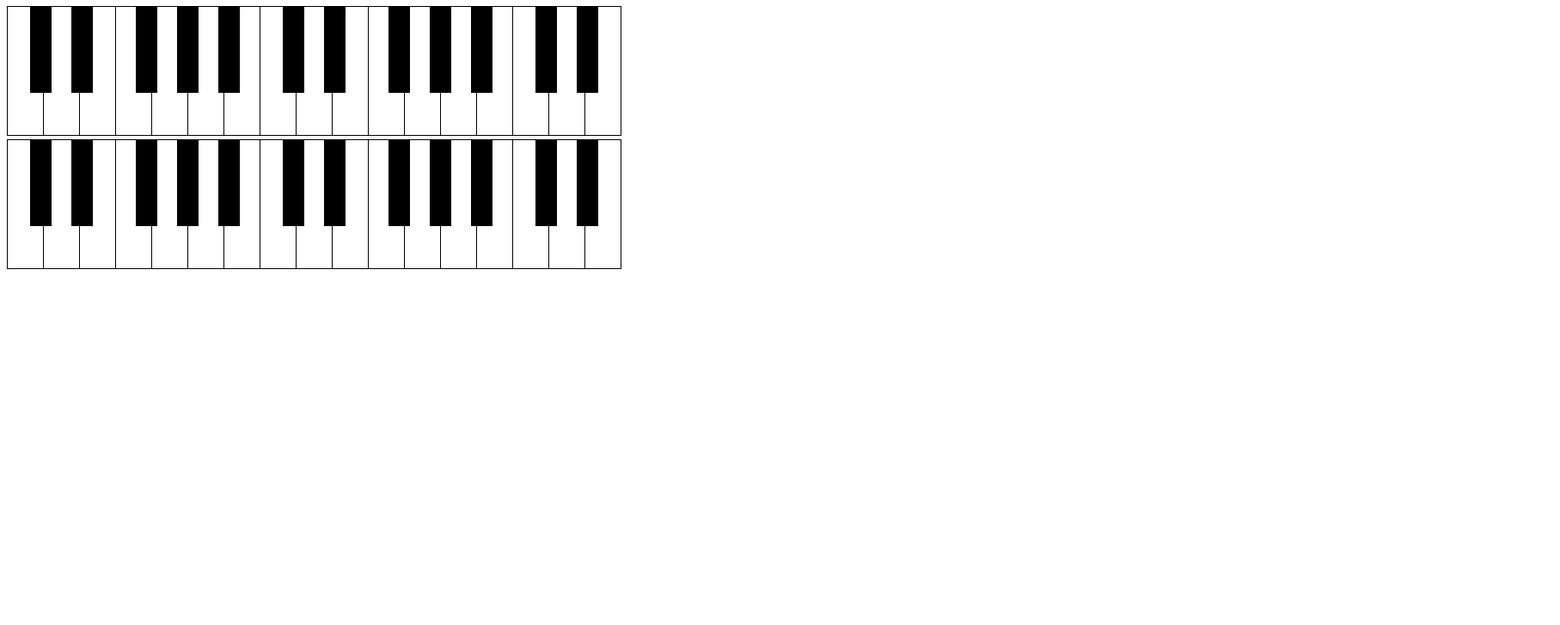
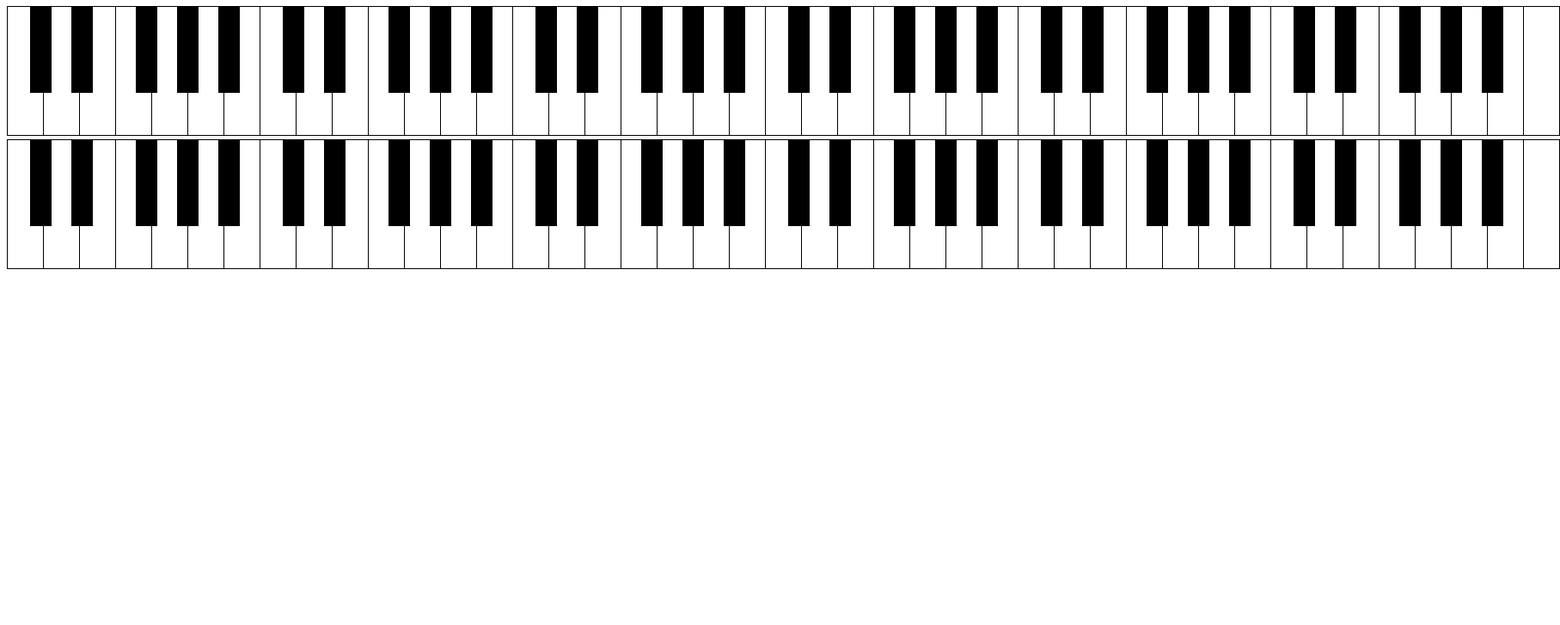
Before and after one commit to williamjoy/virtual-midi-over-websocket, a plain HTML site: page index.html in a window 1280 px wide. Shown: the part 73-800 px from the top of the page at 86% size, 1815 px wide, since content can reach past the window. Drawn offline with nearby package versions, Linux system fonts and the light colour scheme.

Commit message:
dual piano keyboards

```diff
--- a/index.html
+++ b/index.html
@@ -9,57 +9,57 @@
 <script src="jzz-synth-tiny.js"></script>
 </head>
 <body>
-  <h1>Echo</h1>
-
-  <div id=piano_out></div>
-  <div id=piano_in></div>
+  <h1>Web Synthesia</h1>
+  <div id=piano_out_up></div>
+  <div id=piano_out_down></div>
 
   <script><!--
   JZZ.synth.Tiny.register('Web Audio');
-  var midi_in = JZZ().openMidiIn();                      // default MIDI-In (if available)
+  //var midi_in = JZZ().openMidiIn();                      // default MIDI-In (if available)
   var midi_out = JZZ().openMidiOut();                    // default MIDI-Out
-  var piano_in = JZZ.input.Kbd({ at:'piano_in' });   // lower piano
-  var piano_out = JZZ.input.Kbd({ at:'piano_out', chan:1, active:false });
+  var piano_out_up = JZZ.input.Kbd({ at:'piano_out_up', chan:0,
+  from: "C2",
+  to: "C8",}).and(function(){
+    this.getKeys().setStyle(null, { backgroundColor:'#0f0'});
+  });;
+  var piano_out_down = JZZ.input.Kbd({ at:'piano_out_down', chan:1,
+  from: "C2",
+  to: "C8",}).and(function(){
+    this.getKeys().setStyle(null, { backgroundColor:'#00f'});
+  });
                                                          // upper piano
-  var ascii = JZZ.input.ASCII({                          // computer keyboard
-    A:'F#4', Z:'G4', S:'G#4', X:'A4', D:'Bb4', C:'B4', V:'C5', G:'C#5', B:'D5',
-    H:'D#5', N:'E5', M:'F5', K:'F#5', '<':'G5', L:'G#5', '>':'A5', ':':'Bb5'
-  });
-
-  var map_to_0 = JZZ.Widget({ _receive: function(msg) {  // change channel
-    this.emit(msg.setChannel(0));
-  }});
-
-  var delay = JZZ.Widget({ _receive: function(msg) {     // delay, transpose, change channel
-    this.wait(500).emit(msg.setNote(msg.getNote() + 12).setChannel(1));
-    console.log("received msg", msg);
-  }});
-
-  midi_in.connect(map_to_0);
-  map_to_0.connect(ascii);
-  ascii.connect(piano_in);
-  piano_in.connect(midi_out);
-  piano_in.connect(delay);
-  delay.connect(piano_out);
-  piano_out.connect(midi_out);
+  piano_out_up.connect(midi_out);                   // upper piano
+  piano_out_down.connect(midi_out);
 
   --></script>
 
   <script type="text/javascript">
-    var webSocket = $.simpleWebSocket({ url: 'ws://williams-air.lan:8080/midi' });
+    var webSocket = $.simpleWebSocket({ url: 'ws://localhost:8080/midi' });
 
     var from_socket = JZZ.Widget();
-    from_socket.connect(piano_out);
+    from_socket.connect(piano_out_up);
+    from_socket.connect(piano_out_down);
     // reconnected listening
     webSocket.listen(function(message) {
-        console.log("before", message);
-
-        var msg = JZZ.MIDI(message.Status+1, message.Data1, message.Data2)
-        console.log("after", msg);
-        from_socket.emit(msg);
+        var lastTimestamp = message[0].Timestamp;
+        for(let i = 0; i <message.length; i++) {
+          var event = message[i];
+          var diff = event.Timestamp - lastTimestamp;
+          //if (event.Status === 145 || event.Status === 129) {
+          //  event.Status = event.Status - 1
+          //}
+          var msg = JZZ.MIDI(event.Status, event.Data1, event.Data2);
+          console.log(msg);
+          if (diff > 0) {
+            setTimeout(function() {
+            from_socket.emit(msg);
+            }, diff);
+          } else {
+            from_socket.emit(msg);
+          }
+          lastTimestamp = event.Timestamp;
+        }
     });
-
-</script>
-
+  </script>
   </body>
   </html>
```
